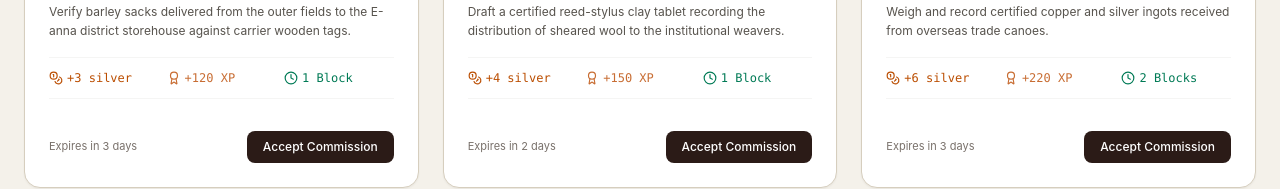
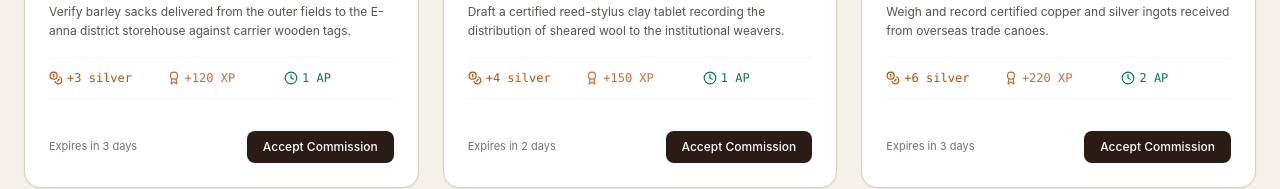
Before and after one commit to JawnGrimm/eras, a React (Vite) app: page / in a window 1280 px wide. Both pictures are taken after a click on the button "Commissions". Shown: the part 340-529 px from the top of the page. Built offline with nearby package versions, Linux system fonts and the light colour scheme.

Commit message:
Align interface costs with six-AP Workday

```diff
--- a/src/components/AssignmentBoard.tsx
+++ b/src/components/AssignmentBoard.tsx
@@ -120,7 +120,7 @@ export const AssignmentBoard: React.FC<AssignmentBoardProps> = ({
                 </div>
                 <div className="flex items-center gap-1 text-emerald-700 dark:text-emerald-400">
                   <Clock className="w-3.5 h-3.5" />
-                  <span>{assignment.blockCost} Block{assignment.blockCost > 1 ? 's' : ''}</span>
+                  <span>{assignment.blockCost} AP</span>
                 </div>
               </div>
             </div>
@@ -157,7 +157,7 @@ export const AssignmentBoard: React.FC<AssignmentBoardProps> = ({
                     className="px-4 py-2 text-xs font-medium text-white bg-[#C86D33] hover:bg-[#b05c28] rounded-lg transition-colors disabled:opacity-50 flex items-center gap-1"
                   >
                     <CheckCircle2 className="w-3.5 h-3.5" />
-                    <span>Complete ({assignment.blockCost} Block{assignment.blockCost > 1 ? 's' : ''})</span>
+                    <span>Complete ({assignment.blockCost} AP)</span>
                   </button>
                 </div>
               )}
```
